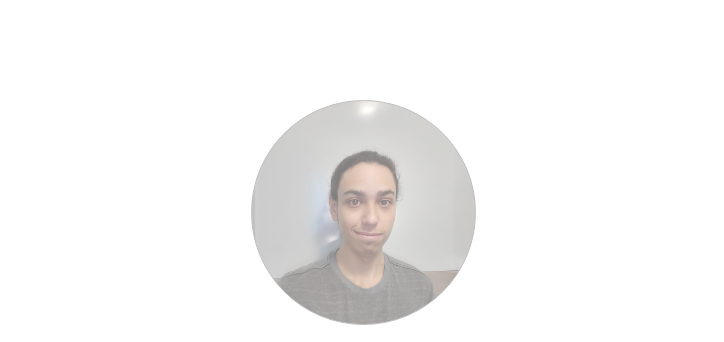
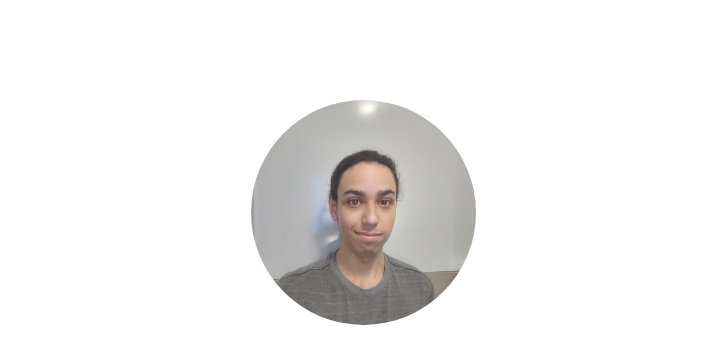
Before and after one commit to GugSaas/Project-Site, a plain HTML site: page index.html in a window 1280 px wide. In both pictures the pointer is over the element 640 px from the left and 212 px from the top of the page. Shown: the top 342 px of the page, without its empty margins (277-1001 px from the left). Drawn offline with Linux system fonts and the light colour scheme.

Commit message:
Update style.css

```diff
--- a/estilos/style.css
+++ b/estilos/style.css
@@ -22,16 +22,15 @@ section.first{
     width: 225px;
     height: 225px;
     background-image: url('/images/Perfil.png');
-    background-repeat: no-repeat;
-	background-size: cover;
+    background-size: cover;
     background-position: center;
+    transition: 0.2 ease-in-out;
     border-radius: 100%;
     margin-bottom: 20px;
 }
 
 .first:hover{
-    opacity: 0.5;
-    border: 1px solid grey;
+    opacity: 0.8;
     transition: 0.2s ease-in;
 }
 
```
